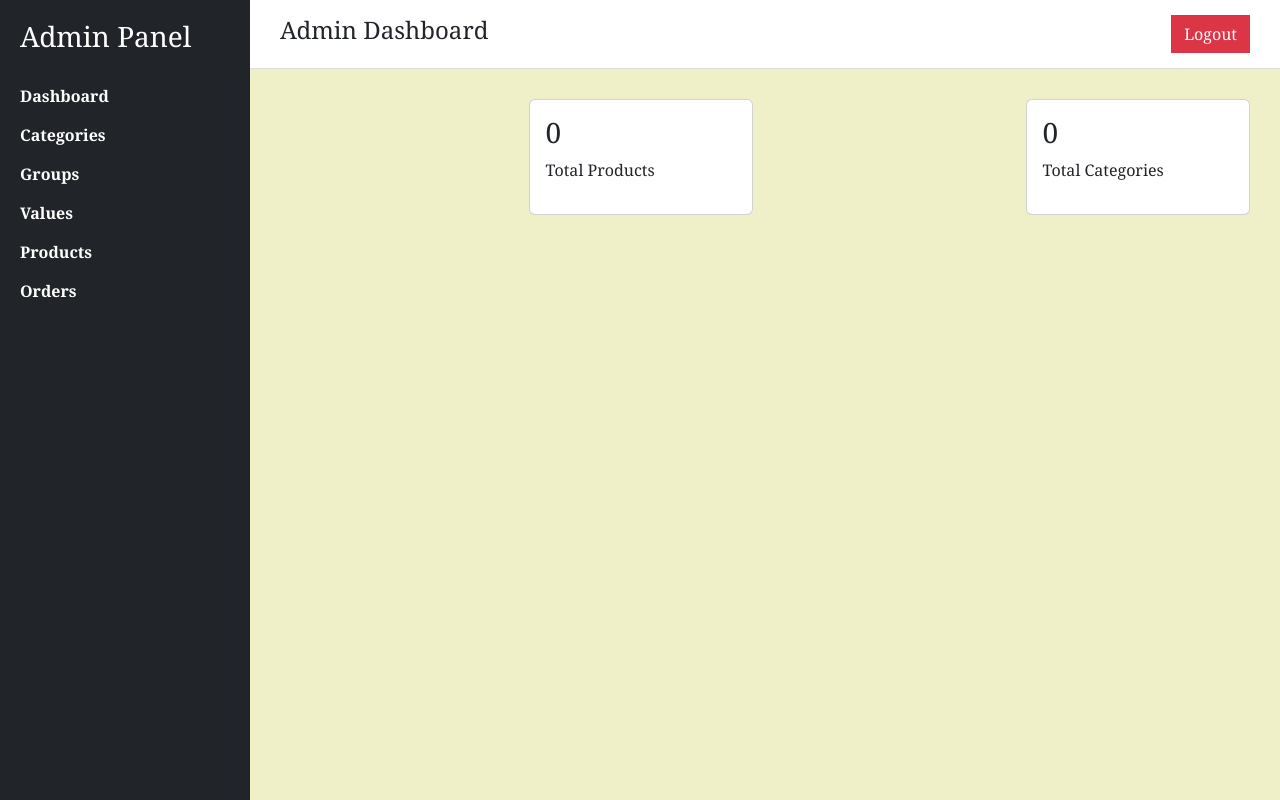
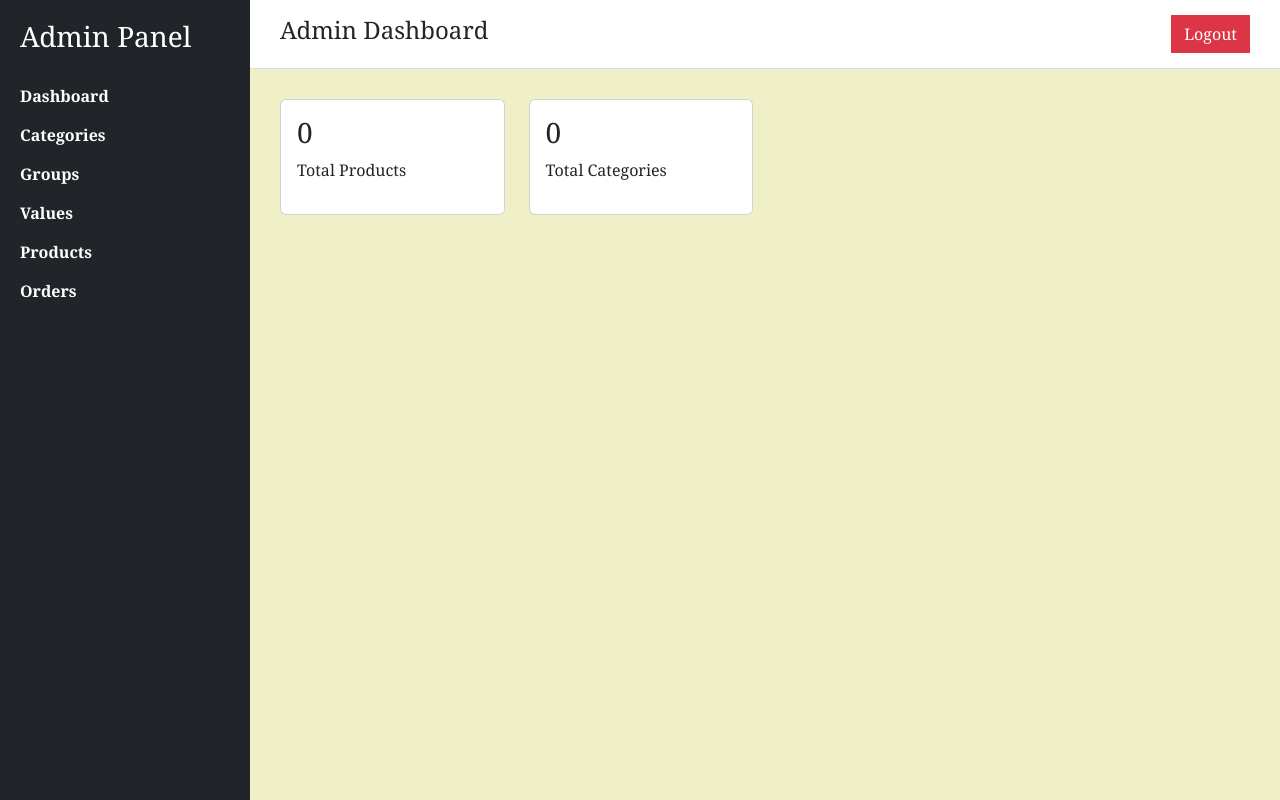
Before and after one commit to maharudran-ui/FullStack-project, a React (Vite) app in the folder react-BootStrap-webpage/: page /admin/dashboard in a window 1280 px wide. Built offline with nearby package versions, Linux system fonts and the light colour scheme; no server answers.

Commit message:
fixed errors

```diff
--- a/react-BootStrap-webpage/src/admin/pages/Dashboard.jsx
+++ b/react-BootStrap-webpage/src/admin/pages/Dashboard.jsx
@@ -31,14 +31,14 @@ function Dashboard() {
   return (
     <AdminLayout>
       <Row>
-         <Col md={3}>
-          {/* <Card>
+         {/* <Col md={3}>
+          <Card>
             <Card.Body>
               <h3>{stats.users}</h3>
               <p>Total Users</p>
             </Card.Body>
-          </Card> */}
-        </Col>
+          </Card>
+        </Col> */}
         <Col md={3}>
           <Card>
             <Card.Body>
@@ -48,14 +48,14 @@ function Dashboard() {
           </Card>
         </Col>
 
-         <Col md={3}>
-          {/* <Card>
+         {/* <Col md={3}>
+          <Card>
             <Card.Body>
               <h3>{stats.Revnue}</h3>
               <p>Revnue</p>
             </Card.Body>
-          </Card> */}
-        </Col>
+          </Card>
+        </Col> */}
 
         <Col md={3}>
           <Card>
```
